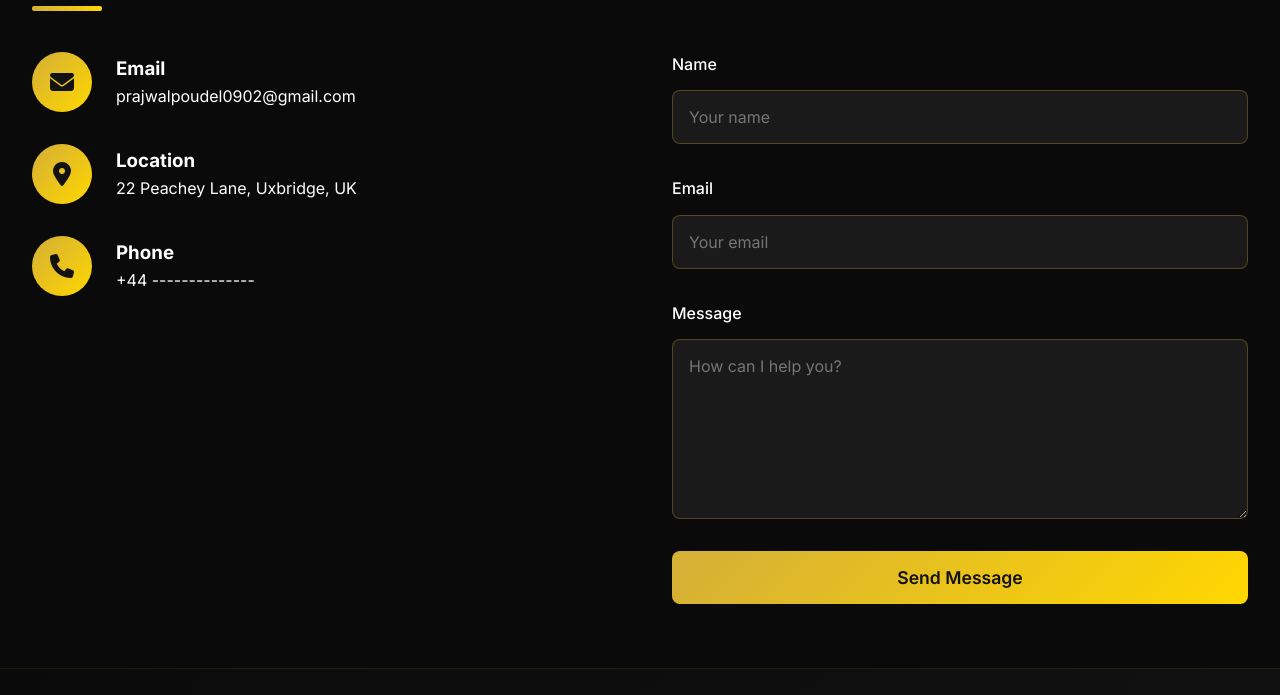
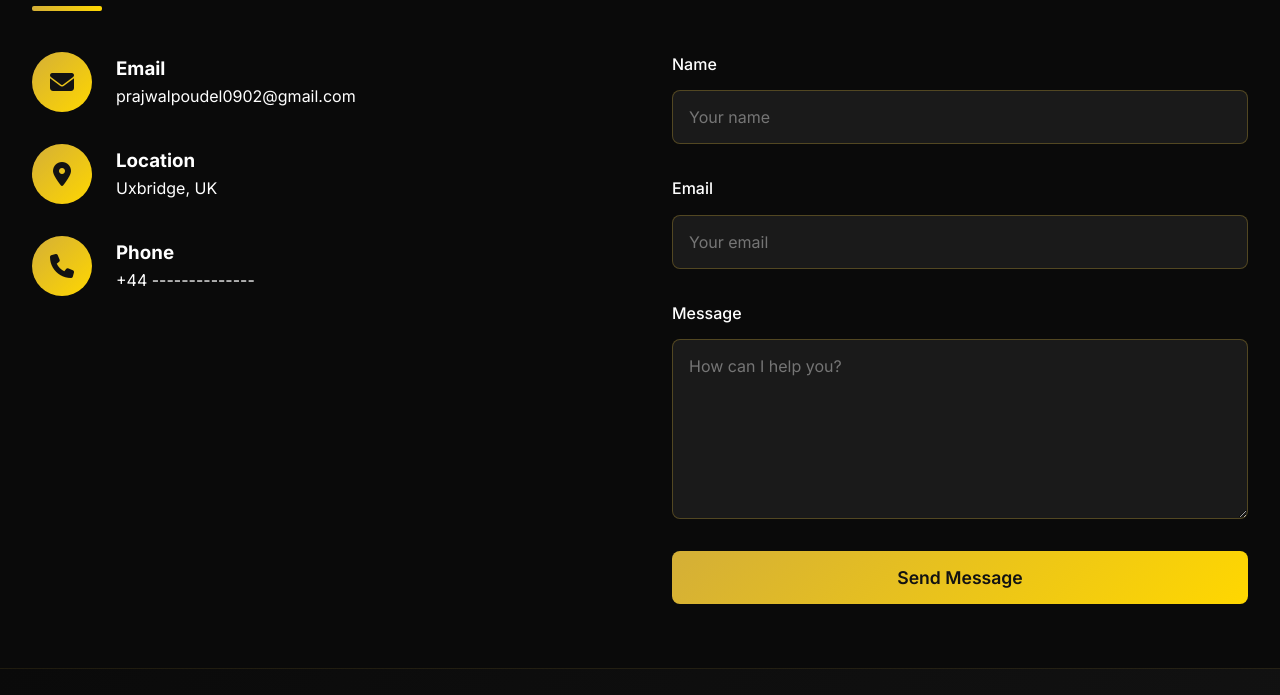
Before and after one commit to Prajwal0902/Prajwal.github.io, a plain HTML site: page index.html in a window 1280 px wide. Shown: the part 5157-5852 px from the top of the page. Drawn offline with Linux system fonts and the light colour scheme; no server answers.

Commit message:
Update index.html

```diff
--- a/index.html
+++ b/index.html
@@ -1056,7 +1056,7 @@
                         </div>
                         <div>
                             <h3>Location</h3>
-                            <p>22 Peachey Lane, Uxbridge, UK</p>
+                            <p>Uxbridge, UK</p>
                         </div>
                     </div>
                     <div class="contact-item">
```
